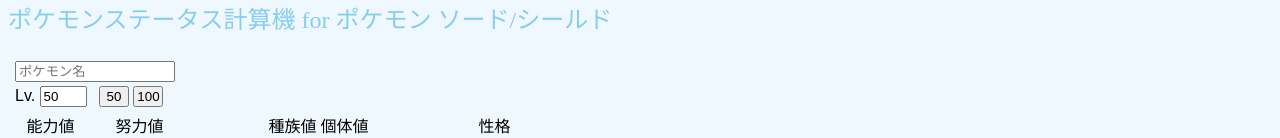
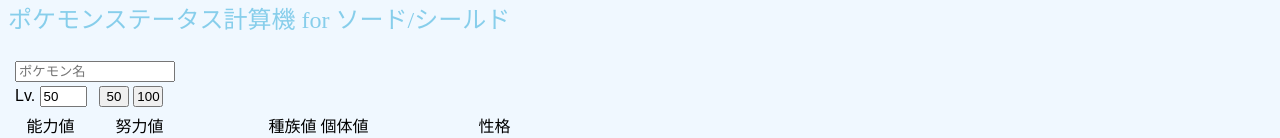
Before and after one commit to pokecosmos/calc_stats_galar, a plain HTML site: page index.html in a window 1280 px wide. Shown: the top 138 px of the page. Drawn offline with nearby package versions, Linux system fonts and the light colour scheme.

Commit message:
タイトル修正

```diff
--- a/index.html
+++ b/index.html
@@ -12,7 +12,7 @@
 <meta http-equiv="Content-Type" content="text/html; charset=UTF-8">
 <meta name="keyword" content="努力値,個体値,ポケモン,ステータス,計算">
 <meta name="viewport" content="width=device-width,user-scalable=yes,initial-scale=1.0,maximum-scale=3.0">
-<title>ステータス計算機 for ポケモン ソード/シールド</title>
+<title>ステータス計算機 for ソード/シールド</title>
 <link rel="stylesheet" type="text/css" href="css/contents_galar.css">
 <link rel="stylesheet" type="text/css" href="https://code.jquery.com/ui/1.12.1/themes/base/jquery-ui.css" />
 <script type="text/javascript" src="js/check_galar.js"></script>
@@ -37,7 +37,7 @@ var nnn = 175;
 </head>
 
 <body>
-<font size="5" color="#87CEEB" face="ＭＳ Ｐ明朝,ＭＳ 明朝">ポケモンステータス計算機 for ポケモン ソード/シールド</font></br></br>
+<font size="5" color="#87CEEB" face="ＭＳ Ｐ明朝,ＭＳ 明朝">ポケモンステータス計算機 for ソード/シールド</font></br></br>
 <form name="nForm">
 <table border="0">
 <tr><td></td><td colspan="2"  width="160"><input width="300" type="search" id ="pokename" name = "pokename" class="name" value="" placeholder="ポケモン名" onblur="setpokemon()">
```
